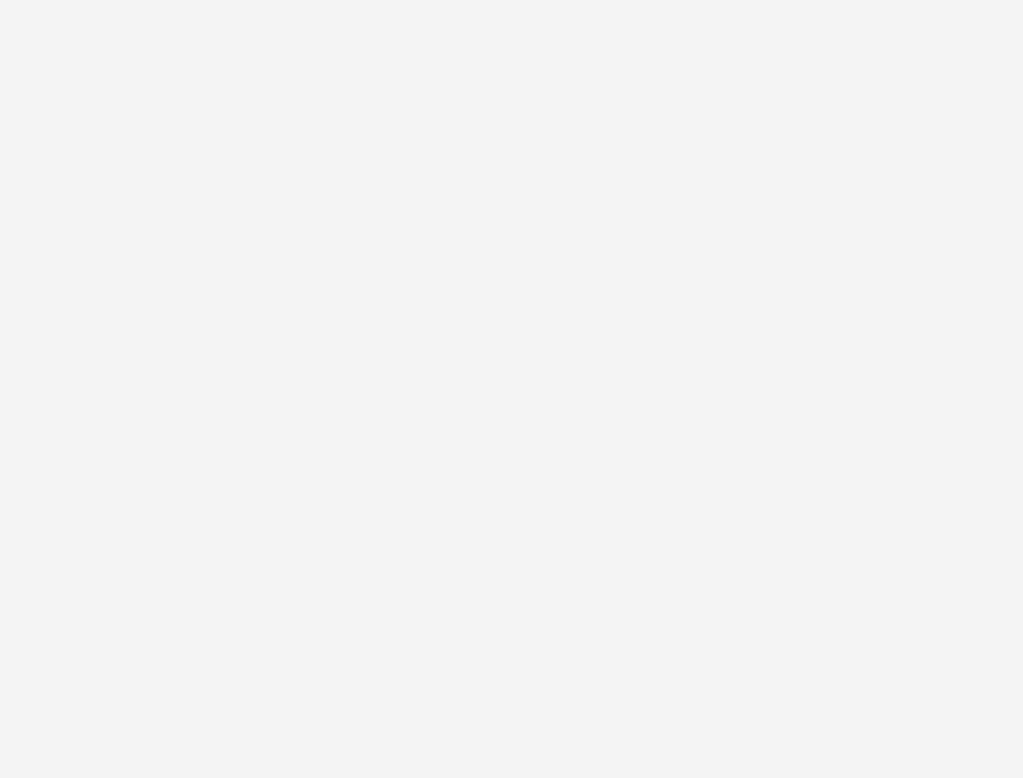
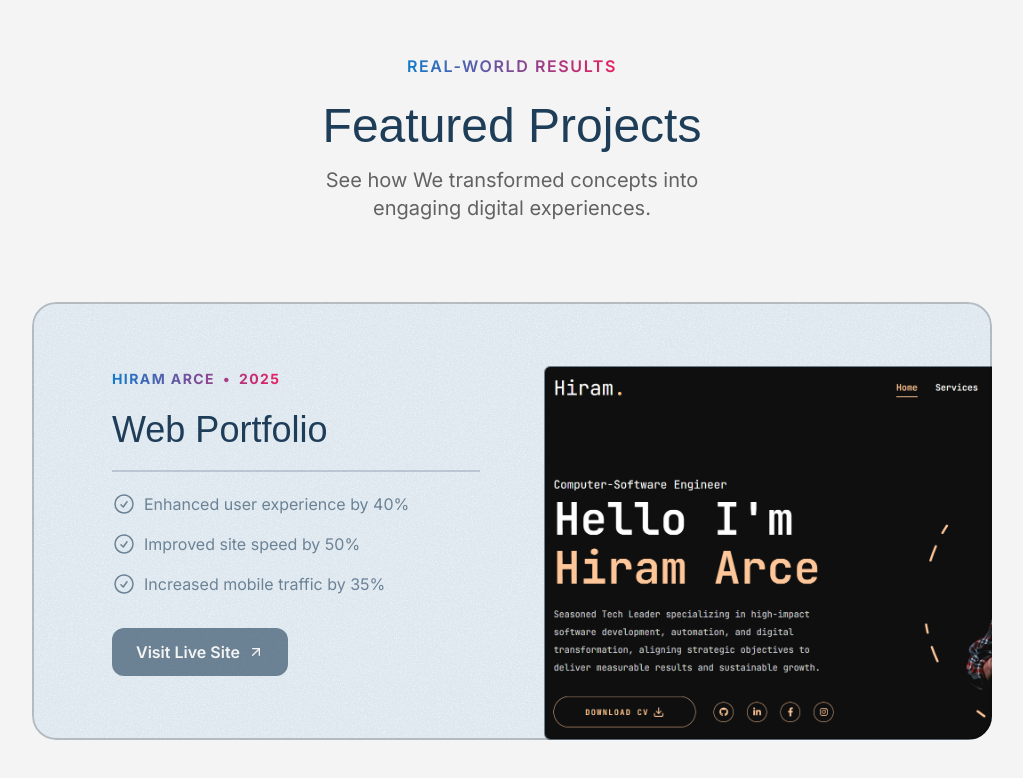
Before and after one commit to HZero-IONova/ionova-portfolio, a Next.js app: page / in a window 1280 px wide. Shown: the part 964-1742 px from the top of the page, without its empty margins (128-1151 px from the left). Before the commit the page ends 1071 px from the top, so only its background shows below. Built offline with nearby package versions, Linux system fonts and the light colour scheme; a web font is replaced by a local one.

Commit message:
Commit - ProjectSection

```diff
--- a/src/app/globals.css
+++ b/src/app/globals.css
@@ -3,13 +3,19 @@
 @tailwind utilities;
 
 @layer base {
-    .nav-item {
-        @apply px-4 py-1.5 rounded-full text-dark/70 text-sm font-semibold hover:bg-dark/10 hover:text-dark transition duration-300;
-    }
+  .nav-item {
+    @apply px-4 py-1.5 rounded-full text-dark/70 text-sm font-semibold hover:bg-dark/10 hover:text-dark transition duration-300;
+  }
 
-    .hero-ring {
-        @apply  absolute inset-0 border-2 top-1/2 left-1/2 -translate-x-1/2 -translate-y-1/2 rounded-full border-blue-800/5 shadow-[0_0_80px_inset] shadow-blue-800/5;
-    }
+  .hero-ring {
+    @apply absolute inset-0 border-2 top-1/2 left-1/2 -translate-x-1/2 -translate-y-1/2 rounded-full border-blue-800/5 shadow-[0_0_80px_inset] shadow-blue-800/5;
+  }
+}
+
+@layer utilities {
+  .container {
+    @apply lg:max-w-5xl;
+  }
 }
 
 /* @layer base {
--- a/src/app/page.tsx
+++ b/src/app/page.tsx
@@ -1,10 +1,13 @@
 import { Header } from "@/sections/Header";
-import { HeroSection } from "@/sections/Hero"
+import { HeroSection } from "@/sections/Hero";
+import { ProjectsSection } from "@/sections/Projects";
+
 export default function Home() {
   return (
     <div>
       <Header />
       <HeroSection />
+      <ProjectsSection />
     </div>
   );
 }
--- a/src/sections/Hero.tsx
+++ b/src/sections/Hero.tsx
@@ -1,9 +1,9 @@
-import memojiImage from "@/assets/images/memoji-computer.png"
+import memojiImage from "@/assets/images/memoji-computer.png";
 import Image from "next/image";
-import ArrowDown from "@/assets/icons/arrow-down.svg"
-import grainImage from "@/assets/images/grain.jpg"
-import StarIcon from '@/assets/icons/star.svg'
-import SparkleIcon from "@/assets/icons/sparkle.svg"
+import ArrowDown from "@/assets/icons/arrow-down.svg";
+import grainImage from "@/assets/images/grain.jpg";
+import StarIcon from "@/assets/icons/star.svg";
+import SparkleIcon from "@/assets/icons/sparkle.svg";
 import { HeroOrbit } from "@/components/HeroOrbit";
 
 export const HeroSection = () => {
@@ -13,7 +13,7 @@
         <div
           className="absolute inset-0 -z-30 opacity-5"
           style={{
-        backgroundImage: `url(${grainImage.src})`
+            backgroundImage: `url(${grainImage.src})`,
           }}
         ></div>
         <div className="size-[620px] hero-ring"></div>
@@ -42,13 +42,13 @@
           <SparkleIcon className="size-14 text-magenta/50" />
         </HeroOrbit>
         <HeroOrbit size={720} rotation={85}>
-        <div className="size-3 rounded-full bg-magenta/50" />
+          <div className="size-3 rounded-full bg-dark/20" />
         </HeroOrbit>
         <HeroOrbit size={520} rotation={-41}>
-        <div className="size-2 rounded-full bg-magenta/50" />
+          <div className="size-2 rounded-full bg-dark/20" />
         </HeroOrbit>
         <HeroOrbit size={650} rotation={-5}>
-        <div className="size-2 rounded-full bg-magenta/50" />
+          <div className="size-2 rounded-full bg-dark/20" />
         </HeroOrbit>
       </div>
       <div className="container">
@@ -56,17 +56,22 @@
           <Image
             src={memojiImage}
             className="size-[100px]"
-          alt="Person peeking from behind laptop" />
+            alt="Person peeking from behind laptop"
+          />
           <div className="bg-dark/10 border border-dark/20 px-4 py-1.5 inline-flex items-center gap-4 rounded-lg">
             <div className="bg-green-500 size-2.5 rounded-full"></div>
-          <div className="text-sm font-medium">Available for new Projects</div>
+            <div className="text-sm font-medium">
+              Available for new Projects
+            </div>
           </div>
         </div>
         <div className="max-w-lg mx-auto">
-          <h1 className="font-secondary text-3xl md:text-5xl text-center mt-8 tracking-wide">Building Exceptional User Experiences</h1>
+          <h1 className="font-secondary text-3xl md:text-5xl text-center mt-8 tracking-wide">
+            Building Exceptional User Experiences
+          </h1>
           <p className="mt-4 text-center text-dark/60 md:text-lg">
-            We specialize in transforming designs into functional, high-performing
-            web applications. Let's discuss your next project.
+            We specialize in transforming designs into functional,
+            high-performing web applications. Let's discuss your next project.
           </p>
         </div>
         <div className="flex flex-col md:flex-row justify-center items-center mt-8 gap-4">
--- a/src/sections/Projects.tsx
+++ b/src/sections/Projects.tsx
@@ -1,46 +1,111 @@
-import darkSaasLandingPage from "@/assets/images/dark-saas-landing-page.png";
-import lightSaasLandingPage from "@/assets/images/light-saas-landing-page.png";
-import aiStartupLandingPage from "@/assets/images/ai-startup-landing-page.png";
+import harcePortfolio from "@/assets/images/Harce_Portfolio.png";
+import Image from "next/image";
+import CheckCircleIcon from "@/assets/icons/check-circle.svg";
+import ArrowUpRightIcon from "@/assets/icons/arrow-up-right.svg";
+import grainImage from "@/assets/images/grain.jpg";
 
 const portfolioProjects = [
   {
-    company: "Acme Corp",
-    year: "2022",
-    title: "Dark Saas Landing Page",
+    company: "Hiram Arce",
+    year: "2025",
+    title: "Web Portfolio",
     results: [
       { title: "Enhanced user experience by 40%" },
       { title: "Improved site speed by 50%" },
       { title: "Increased mobile traffic by 35%" },
     ],
-    link: "https://youtu.be/4k7IdSLxh6w",
-    image: darkSaasLandingPage,
+    link: "https://harce-portfolio.vercel.app",
+    image: harcePortfolio,
   },
-  {
-    company: "Innovative Co",
-    year: "2021",
-    title: "Light Saas Landing Page",
-    results: [
-      { title: "Boosted sales by 20%" },
-      { title: "Expanded customer reach by 35%" },
-      { title: "Increased brand awareness by 15%" },
-    ],
-    link: "https://youtu.be/7hi5zwO75yc",
-    image: lightSaasLandingPage,
-  },
-  {
-    company: "Quantum Dynamics",
-    year: "2023",
-    title: "AI Startup Landing Page",
-    results: [
-      { title: "Enhanced user experience by 40%" },
-      { title: "Improved site speed by 50%" },
-      { title: "Increased mobile traffic by 35%" },
-    ],
-    link: "https://youtu.be/Z7I5uSRHMHg",
-    image: aiStartupLandingPage,
-  },
+  // {
+  //   company: "Innovative Co",
+  //   year: "2021",
+  //   title: "Light Saas Landing Page",
+  //   results: [
+  //     { title: "Boosted sales by 20%" },
+  //     { title: "Expanded customer reach by 35%" },
+  //     { title: "Increased brand awareness by 15%" },
+  //   ],
+  //   link: "https://youtu.be/7hi5zwO75yc",
+  //   image: lightSaasLandingPage,
+  // },
+  // {
+  //   company: "Quantum Dynamics",
+  //   year: "2023",
+  //   title: "AI Startup Landing Page",
+  //   results: [
+  //     { title: "Enhanced user experience by 40%" },
+  //     { title: "Improved site speed by 50%" },
+  //     { title: "Increased mobile traffic by 35%" },
+  //   ],
+  //   link: "https://youtu.be/Z7I5uSRHMHg",
+  //   image: aiStartupLandingPage,
+  // },
 ];
 
 export const ProjectsSection = () => {
-  return <div>Projects Section</div>;
+  return (
+    <section className="pb-16 lg:py-24">
+      <div className="container">
+        <div className="flex justify-center">
+          <p className="uppercase font-semibold tracking-widest bg-gradient-to-r from-accent to-magenta bg-clip-text text-transparent">
+            Real-World Results
+          </p>
+        </div>
+        <h2 className="font-secondary text-3xl md:text-5xl text-center mt-6">
+          Featured Projects
+        </h2>
+        <p className="text-center md:text-lg lg:text-xl text-black/60 mt-4 max-w-md mx-auto">
+          See how We transformed concepts into engaging digital experiences.
+        </p>
+        <div className="mt-10 md:mt-20 flex flex-col gap-20">
+          {portfolioProjects.map((project) => (
+            <div
+              key={project.title}
+              className="bg-card text-dark rounded-3xl relative z-0 overflow-hidden after:z-10 after:content-[''] after:absolute after:inset-0 after:outline-2 after:outline after:-outline-offset-2 after:rounded-3xl after:outline-black/20 px-8 pt-8 md:pt-12 md:px-10 lg:pt-16 lg:px-20 after:pointer-events-none"
+            >
+              <div
+                className="absolute inset-0 -z-10 opacity-5"
+                style={{ backgroundImage: `url(${grainImage.src})` }}
+              ></div>
+              <div className="lg:grid lg:grid-cols-2 lg:gap-16">
+                <div className="lg:pb-16">
+                  <div className="bg-gradient-to-r from-accent to-magenta inline-flex gap-2 font-bold uppercase tracking-widest text-sm text-transparent bg-clip-text">
+                    <span>{project.company}</span>
+                    <span>&bull;</span>
+                    <span>{project.year}</span>
+                  </div>
+                  <h3 className="font-secondary text-2xl mt-2 md:mt-5 md:text-4xl">
+                    {project.title}
+                  </h3>
+                  <hr className="border-t-2 border-dark/20 mt-4 md:mt-5" />
+                  <ul className="flex flex-col gap-4 mt-4 md:mt-5">
+                    {project.results.map((result) => (
+                      <li className="flex gap-2 text-sm md:text-base text-dark/60">
+                        <CheckCircleIcon className="size-5 md:size-6" />
+                        {result.title}
+                      </li>
+                    ))}
+                  </ul>
+                  <a href={project.link}>
+                    <button className="bg-dark/60 text-primary h-12 w w-full md:w-auto px-6 rounded-xl font-semibold inline-flex items-center justify-center gap-2 mt-8">
+                      <span>Visit Live Site</span>
+                      <ArrowUpRightIcon className="size-4" />
+                    </button>
+                  </a>
+                </div>
+                <div className="relative">
+                  <Image
+                    src={project.image}
+                    alt={project.title}
+                    className="mt-8 -mb-4 border border-dark/60 rounded-md md:-mb-0 lg:mt-0 lg:absolute lg:h-full lg:w-auto lg:max-w-none"
+                  />
+                </div>
+              </div>
+            </div>
+          ))}
+        </div>
+      </div>
+    </section>
+  );
 };
--- a/tailwind.config.ts
+++ b/tailwind.config.ts
@@ -31,6 +31,7 @@
         accent: "#127bcb",
         magenta: "#e91e63",
         dark: "#1e3d58",
+        card: "#EAF4FB",
       },
     },
   },
```
Also changed, not shown: src/assets/images/Harce_Portfolio.png (added). Lines whose indentation alone changed are shown as unchanged.
